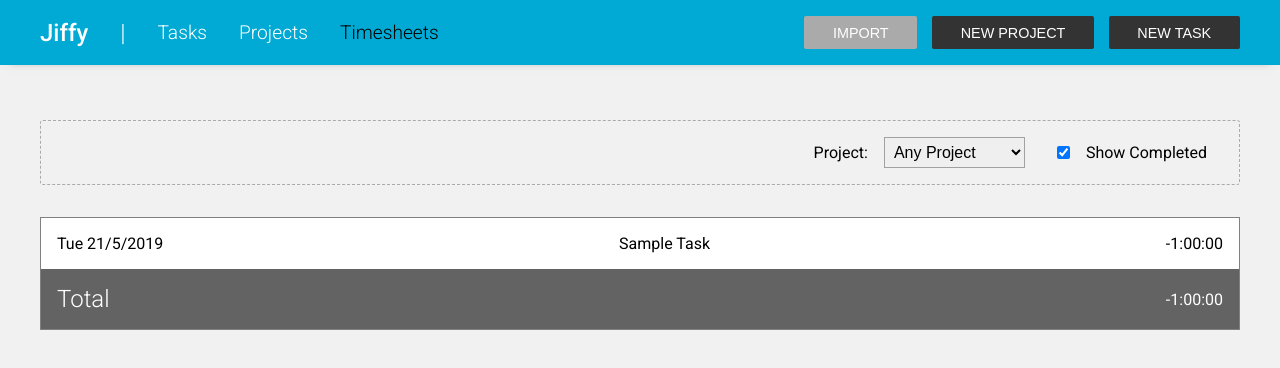
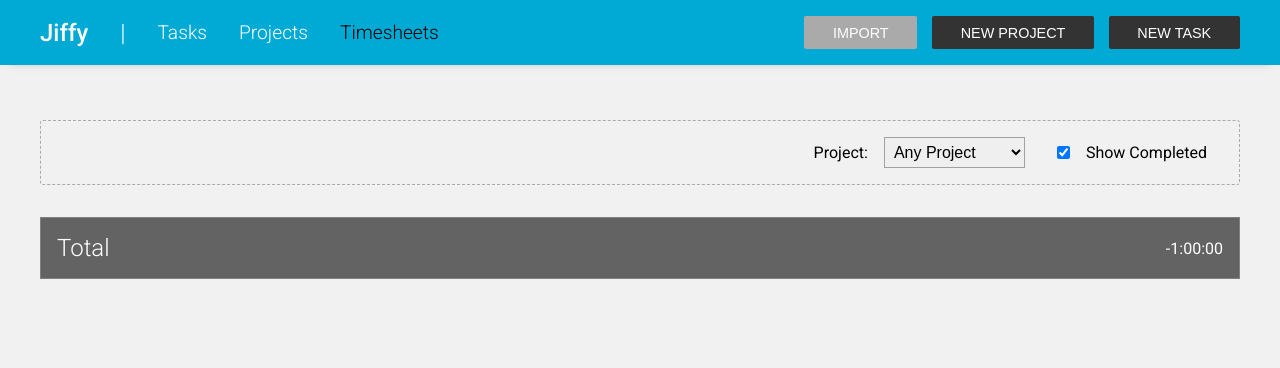
Before and after one commit to jcwrightson/jiffy, a React app: page /timesheets in a window 1280 px wide. Shown: the top 368 px of the page. Built offline with nearby package versions, Linux system fonts and the light colour scheme.

Commit message:
TIMESHEET: only show trackers with time

```diff
--- a/src/containers/Timesheet.container.jsx
+++ b/src/containers/Timesheet.container.jsx
@@ -54,16 +54,23 @@
 
 const filterByProject = (project, collection) => {
 	if (project !== "all") {
-		return collection.filter(itme => itme.project === project)
+		return collection.filter(item => item.project === project)
 	}
 	return collection
+}
+
+const filterNoTime = collection => {
+	return collection.filter(item => item.time > 0)
 }
 
 const mapStateToProps = state => {
 	return {
 		projects: state.projects,
 		tasks: state.tasks,
-		trackers: filterByProject(state.timesheet.project, state.trackers.list),
+		trackers: filterByProject(
+			state.timesheet.project,
+			filterNoTime(state.trackers.list)
+		),
 		timesheet: state.timesheet
 	}
 }
```
